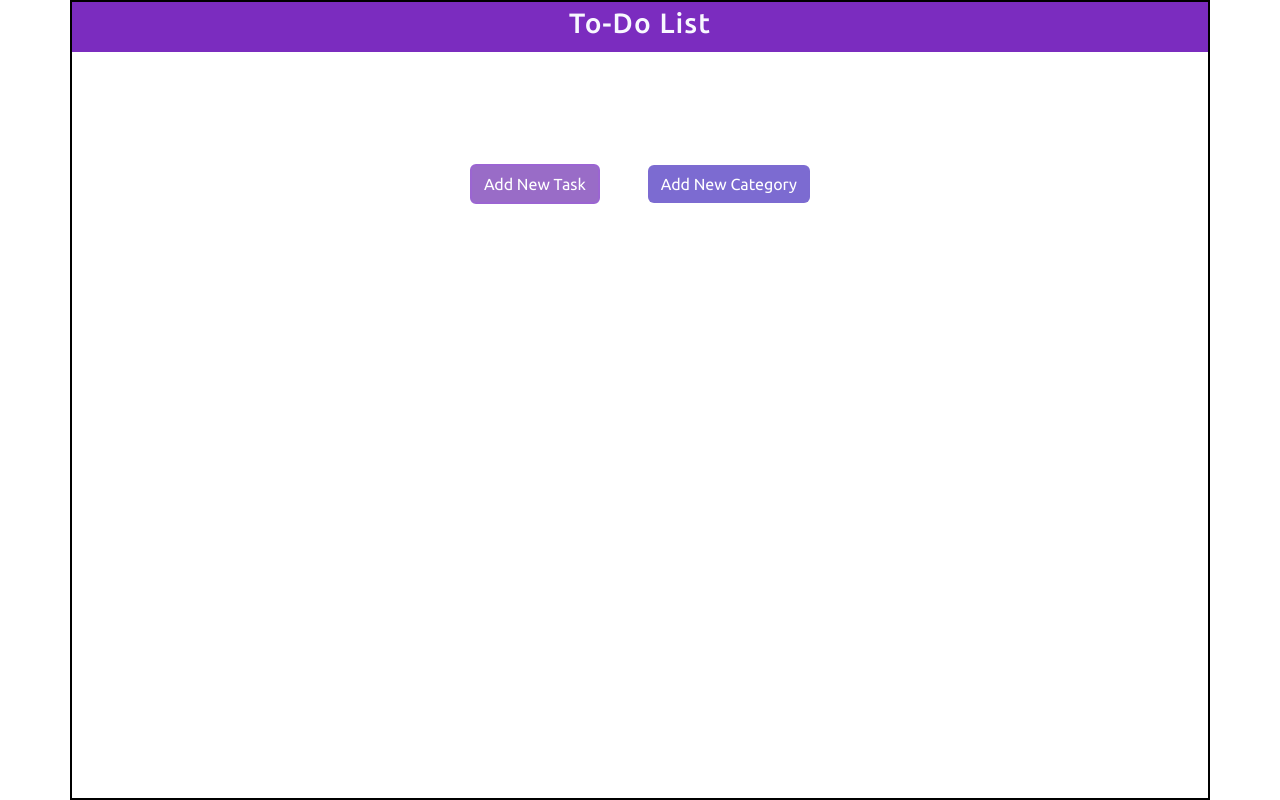
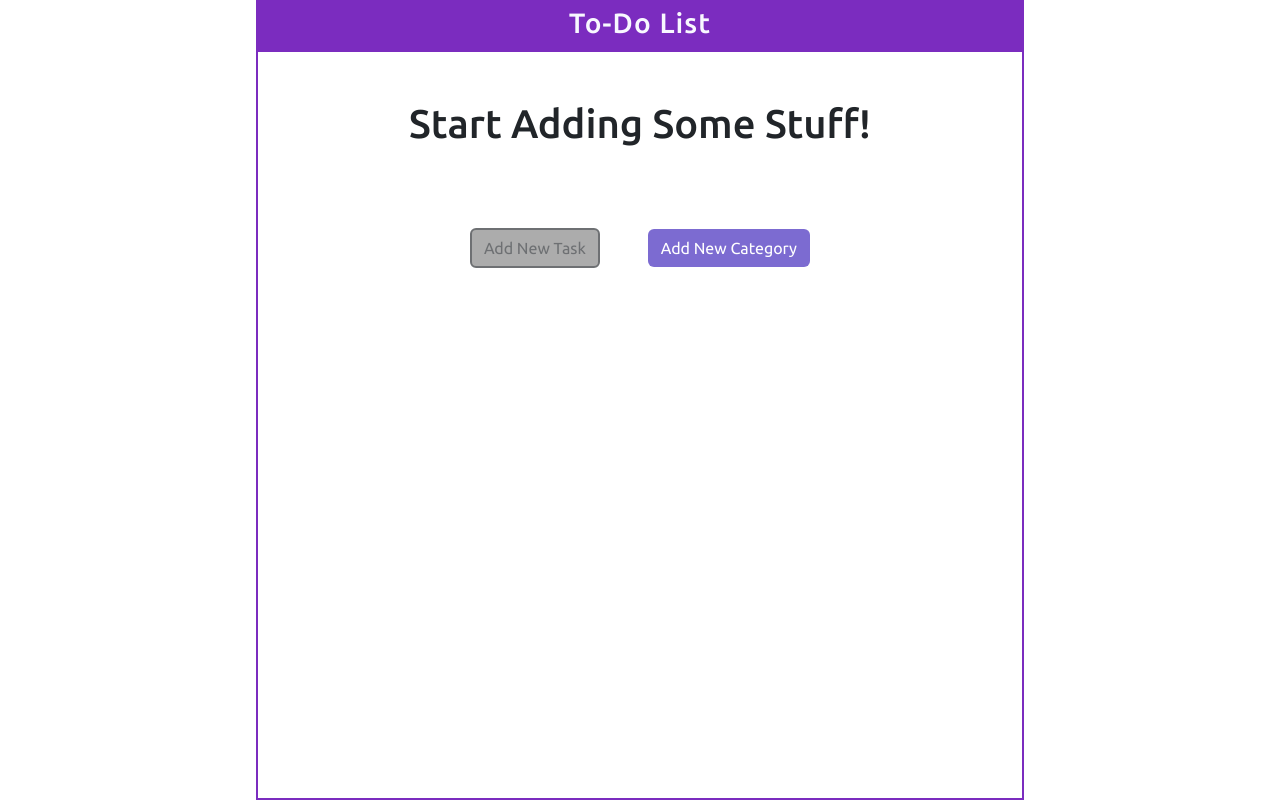
Before and after one commit to CaedusSolo/to-do-list-react, a React (Vite) app: page / in a window 1280 px wide. Built offline with nearby package versions, Linux system fonts and the light colour scheme.

Commit message:
Finish up project

```diff
--- a/src/App.css
+++ b/src/App.css
@@ -18,7 +18,7 @@ body {
 }
 
 .container {
-  border: 2px solid black;
+  border: 2px solid #7B2CBF;
   width: 100%;
   height: 100%;
   padding: 0;
@@ -65,6 +65,11 @@ body {
   background-color: #B290D6;
 }
 
+.addTaskBtn:disabled {
+  background-color: grey;
+
+}
+
 .addCategoryBtn {
   background-color: #7C6BD1;
   color: white;
@@ -95,6 +100,11 @@ body {
   justify-content: space-between;
 }
 
+.taskItem > input,
+.taskItem > label {
+  cursor: pointer;
+}
+
 .taskName,
 .taskItem > input {
   display: inline-block;
@@ -122,3 +132,27 @@ body {
 .newCategoryInput > input {
   text-indent: 5px;
 }
+
+@media screen and (min-width: 658px) {
+  .container {
+    width: 80%;
+  }
+}
+
+@media screen and (min-width: 890px) {
+  .container {
+    width: 70%;
+  }
+}
+
+@media screen and (min-width: 1100px) {
+  .container {
+    width: 60%;
+  }
+}
+
+@media screen and (min-width: 1400px) {
+  .container {
+    width: 50%;
+  }
+}
--- a/src/App.jsx
+++ b/src/App.jsx
@@ -17,14 +17,13 @@ function App() {
   useEffect(() => {
     localStorage.setItem("items", JSON.stringify(listItems));
     setShowAddTaskModal(false);
-    setShowAddCategoryModal(false)
+    setShowAddCategoryModal(false);
   }, [listItems]);
-
 
   const handleShowAddTaskModal = () => setShowAddTaskModal(true);
   const handleCloseAddTaskModal = () => setShowAddTaskModal(false);
-  const handleShowAddCategoryModal = () => setShowAddCategoryModal(true)
-  const handleCloseAddCategoryModal = () => setShowAddCategoryModal(false)
+  const handleShowAddCategoryModal = () => setShowAddCategoryModal(true);
+  const handleCloseAddCategoryModal = () => setShowAddCategoryModal(false);
 
   function addTask(categoryName, newTask) {
     setListItems((prevItems) => {
@@ -47,10 +46,41 @@ function App() {
         ...prevItems,
         {
           category: newCategory,
-          tasks: []
+          tasks: [],
+        },
+      ];
+    });
+  }
+
+  function setTaskAsComplete(taskId, taskCategory) {
+    setListItems((prevItems) => {
+      return prevItems.map((item) => {
+        if (item.category === taskCategory) {
+          const updatedTasks = item.tasks.map((task) => {
+            if (task.id === taskId) {
+              return { ...task, completed: !task.completed };
+            }
+            return task;
+          });
+
+          setTimeout(() => {
+            setListItems((newItems) => {
+              return newItems.map((item) => {
+                if (item.category === taskCategory) {
+                  return {
+                    ...item,
+                    tasks: item.tasks.filter((task) => task.id !== taskId), // Remove the task after a delay
+                  };
+                }
+                return item;
+              });
+            });
+          }, 1000);
+          return { ...item, tasks: updatedTasks };
         }
-      ]
-    })
+        return item;
+      });
+    });
   }
 
   return (
@@ -68,7 +98,8 @@ function App() {
           showAddCategoryModal,
           handleShowAddCategoryModal,
           handleCloseAddCategoryModal,
-          addCategory
+          addCategory,
+          setTaskAsComplete,
         }}
       >
         <MainSection />
--- a/src/components/AddTaskBtn.jsx
+++ b/src/components/AddTaskBtn.jsx
@@ -3,11 +3,15 @@ import { AppContext } from "../App";
 import AddTaskModal from "./AddTaskModal";
 
 function AddTaskBtn() {
-  const {showAddTaskModal, handleShowAddTaskModal} = useContext(AppContext)
+  const {showAddTaskModal, handleShowAddTaskModal, listItems} = useContext(AppContext)
 
   return (
     <div>
-      <button type="button" className="btn addTaskBtn" onClick={handleShowAddTaskModal}>
+      <button type="button"
+       className="btn addTaskBtn"
+       onClick={handleShowAddTaskModal}
+       disabled={listItems?.length === 0}
+        >
         Add New Task
       </button>
       {showAddTaskModal && <AddTaskModal />}
--- a/src/components/ListCategory.jsx
+++ b/src/components/ListCategory.jsx
@@ -7,12 +7,16 @@ function ListCategory({category, tasks, categoryNum}) {
     return tasks.map((task) => {
       return (
         <TaskItem
+          key={task.id}
           taskName={task.task}
           taskId={task.id}
+          taskCategory={category}
+          completed={task.completed} // Pass completed state to TaskItem
         />
       );
     });
   }
+
 
   return (
     <div className="listCategory accordion-item">
--- a/src/components/MainSection.jsx
+++ b/src/components/MainSection.jsx
@@ -1,25 +1,29 @@
-import React, {useContext} from "react";
+import React, { useContext } from "react";
 import ListCategory from "./ListCategory";
 import { AppContext } from "../App";
 
 function MainSection() {
-  const {listItems} = useContext(AppContext)
+  const { listItems } = useContext(AppContext);
 
   function mapListCategoryItems() {
     return listItems.map((listItem, index) => {
-      return <ListCategory
-      category={listItem.category}
-      tasks={listItem.tasks}
-      categoryNum={index + 1}
-      />
-    })
+      return (
+        <ListCategory
+          category={listItem.category}
+          tasks={listItem.tasks}
+          categoryNum={index + 1}
+        />
+      );
+    });
   }
 
   return (
     <section className="mainSection">
-      <div className="accordion">
-        {mapListCategoryItems()}
-      </div>
+      {listItems?.length > 0 ? (
+        <div className="accordion">{mapListCategoryItems()}</div>
+      ) : (
+        <h1 className="text-center mt-4">Start Adding Some Stuff!</h1>
+      )}
     </section>
   );
 }
--- a/src/components/TaskItem.jsx
+++ b/src/components/TaskItem.jsx
@@ -1,12 +1,25 @@
-import React from "react";
+import React, {useContext} from "react";
+import { AppContext } from "../App";
 
-function TaskItem({ taskName, taskId }) {
+function TaskItem({ taskName, taskId, taskCategory, completed }) {
+  const { setTaskAsComplete } = useContext(AppContext);
+
   return (
     <li className="taskItem">
-      <label htmlFor={taskId} className="taskName">
+      <label
+        htmlFor={taskId}
+        className="taskName"
+        style={{ textDecoration: completed ? "line-through" : "none" }}
+      >
         {taskName}
       </label>
-      <input type="checkbox" name={taskId} id={taskId} />
+      <input
+        type="checkbox"
+        name={taskId}
+        id={taskId}
+        checked={completed}
+        onChange={() => setTaskAsComplete(taskId, taskCategory)}
+      />
     </li>
   );
 }
```
